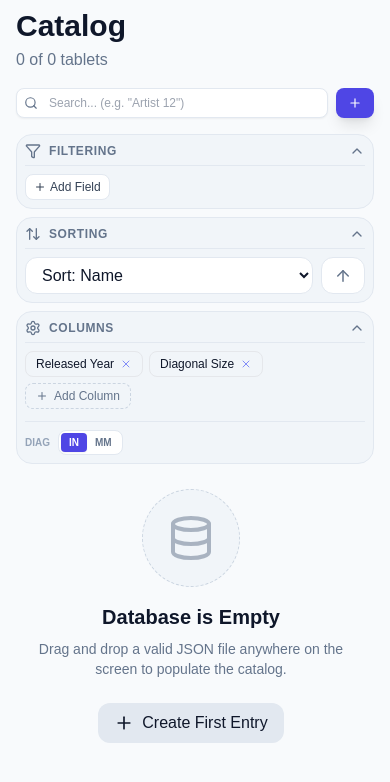
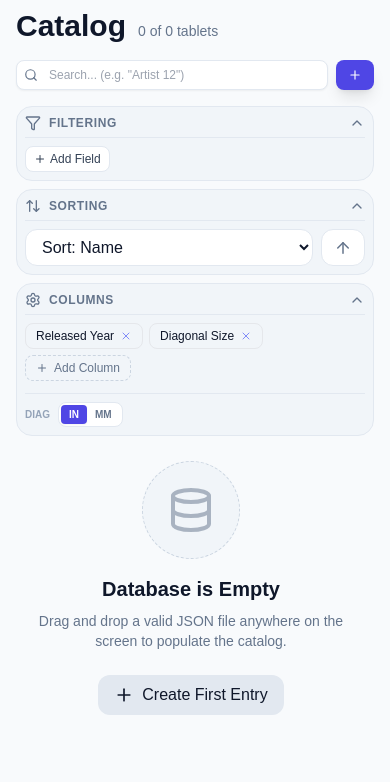
Before and after one commit to TheSevenPens/DrawTabDB, a React (Vite) app: page /#/ in a window 390 px wide. Shown: the top 782 px of the page. Built offline with nearby package versions, Linux system fonts and the light colour scheme; a web font is replaced by a local one.

Commit message:
Refactor catalog header layout and tablet count style
Updated the Catalog page header to use a flex layout for better alignment and spacing. The tablet count is now styled as a smaller, inline element next to the title for improved readability.

```diff
--- a/pages/Catalog.tsx
+++ b/pages/Catalog.tsx
@@ -435,11 +435,9 @@ const Catalog: React.FC = () => {
       <div className="flex flex-col gap-4">
         {/* Title & Search Section */}
         <div className="flex flex-col md:flex-row md:items-center justify-between gap-4">
-          <div>
+          <div className="flex items-baseline gap-3">
             <h2 className="text-3xl font-bold text-slate-900 dark:text-white">Catalog</h2>
-            <div className="flex items-center gap-2 mt-1">
-              <p className="text-slate-500 dark:text-slate-400">{filteredTablets.length} of {tablets.length} tablets</p>
-            </div>
+            <p className="text-slate-500 dark:text-slate-400 text-sm">{filteredTablets.length} of {tablets.length} tablets</p>
           </div>
 
           <div className="flex gap-2 w-full md:w-auto">
```
